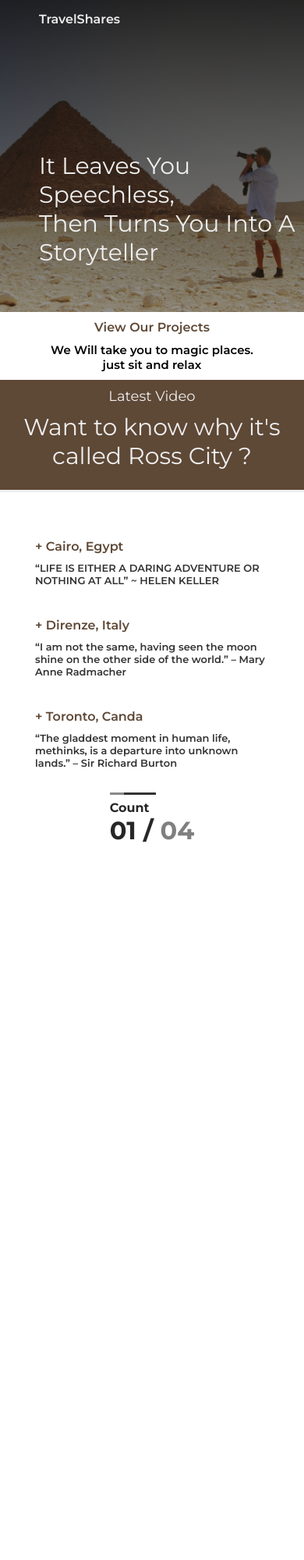
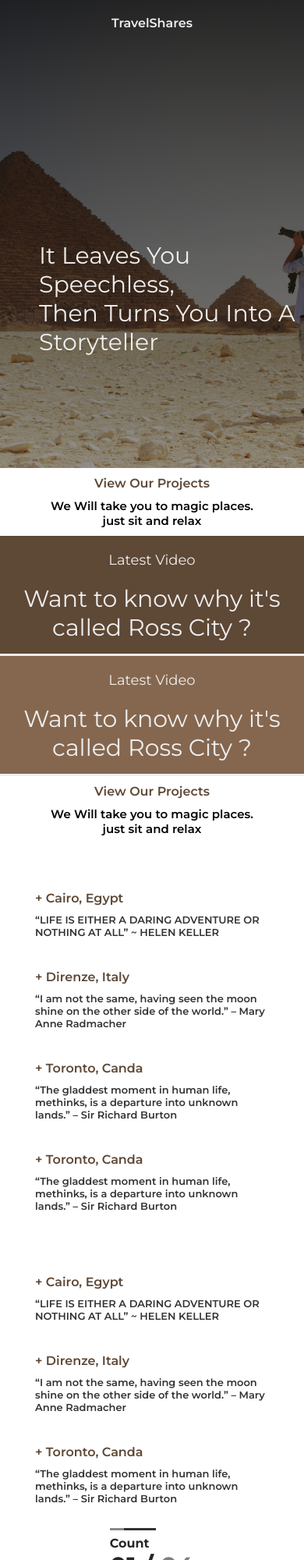
Before and after one commit to HassanMostafaa/TravelShare, a plain HTML site: page index.html in a window 390 px wide. Shown: the top 2000 px of the page at 78% size. Before the commit the page ends 1104 px from the top, so only its background shows below. Drawn offline with Linux system fonts and the light colour scheme.

Commit message:
for1080 screens

```diff
--- a/index.html
+++ b/index.html
@@ -1,13 +1,11 @@
 <!DOCTYPE html>
 <html lang="en">
-
   <head>
-    <meta charset="UTF-8">
-    <meta name="viewport" content="width=device-width, initial-scale=1.0">
+    <meta charset="UTF-8" />
+    <meta name="viewport" content="width=device-width, initial-scale=1.0" />
     <title>TravelShare</title>
-    <link rel="stylesheet" href="css/stylemin.css">
-    <link rel="icon" href="logo1.jpg">
-
+    <link rel="stylesheet" href="css/stylemin.css" />
+    <link rel="icon" href="logo1.jpg" />
   </head>
 
   <body>
@@ -34,7 +32,7 @@
       </nav>
 
       <div class="hero">
-            It Leaves You Speechless,<br>
+        It Leaves You Speechless,<br />
         Then Turns You Into A Storyteller
       </div>
     </div>
@@ -43,10 +41,13 @@
       <div class="left-card card">
         <div class="text">
           <p class="title">View Our Projects</p>
-                <p>We Will take you to magic places. <br> just sit and relax</p>
+          <p>
+            We Will take you to magic places. <br />
+            just sit and relax
+          </p>
         </div>
       </div>
-        <div class="right-card ">
+      <div class="right-card">
         <div class="small-img">
           <div class="play-btn">
             <i class="far fa-arrow-alt-circle-right"></i>
@@ -56,28 +57,94 @@
         <div>
           <div class="text">
             <p class="title">Latest Video</p>
-                    <P class="main-txt">Want to know why it's called Ross City ? </P>
+            <p class="main-txt">Want to know why it's called Ross City ?</p>
           </div>
         </div>
       </div>
     </div>
 
+    <div class="two-cards-section">
+      <div class="right-card number2">
+        <div class="small-img">
+          <div class="play-btn">
+            <i class="far fa-arrow-alt-circle-right"></i>
+          </div>
+          <!-- <img src="img/smallcard.jpeg" width="250px" height="160px" alt=""> -->
+        </div>
+        <div>
+          <div class="text">
+            <p class="title">Latest Video</p>
+            <p class="main-txt">Want to know why it's called Ross City ?</p>
+          </div>
+        </div>
+      </div>
+
+      <div class="left-card card">
+        <div class="text">
+          <p class="title">View Our Projects</p>
+          <p>
+            We Will take you to magic places. <br />
+            just sit and relax
+          </p>
+        </div>
+      </div>
+    </div>
+
     <div class="four-cards-section">
-        <div class="col-1 col ">
+      <div class="col-1 col">
         <p class="title">+ Cairo, Egypt</p>
-            <p class="main-text">“LIFE IS EITHER A DARING ADVENTURE OR NOTHING AT ALL” ~ HELEN KELLER</p>
+        <p class="main-text">
+          “LIFE IS EITHER A DARING ADVENTURE OR NOTHING AT ALL” ~ HELEN KELLER
+        </p>
       </div>
 
       <div class="col-2 col">
         <p class="title">+ Direnze, Italy</p>
-            <p class="main-text">“I am not the same, having seen the moon shine on the other side of the world.” – Mary
-                Anne Radmacher</p>
+        <p class="main-text">
+          “I am not the same, having seen the moon shine on the other side of
+          the world.” – Mary Anne Radmacher
+        </p>
       </div>
 
       <div class="col-3 col">
         <p class="title">+ Toronto, Canda</p>
-            <p class="main-text">“The gladdest moment in human life, methinks, is a departure into unknown lands.” – Sir
-                Richard Burton</p>
+        <p class="main-text">
+          “The gladdest moment in human life, methinks, is a departure into
+          unknown lands.” – Sir Richard Burton
+        </p>
+      </div>
+
+      <div class="col-3 col">
+        <p class="title">+ Toronto, Canda</p>
+        <p class="main-text">
+          “The gladdest moment in human life, methinks, is a departure into
+          unknown lands.” – Sir Richard Burton
+        </p>
+      </div>
+    </div>
+
+    <div class="four-cards-section">
+      <div class="col-1 col">
+        <p class="title">+ Cairo, Egypt</p>
+        <p class="main-text">
+          “LIFE IS EITHER A DARING ADVENTURE OR NOTHING AT ALL” ~ HELEN KELLER
+        </p>
+      </div>
+
+      <div class="col-2 col">
+        <p class="title">+ Direnze, Italy</p>
+        <p class="main-text">
+          “I am not the same, having seen the moon shine on the other side of
+          the world.” – Mary Anne Radmacher
+        </p>
+      </div>
+
+      <div class="col-3 col">
+        <p class="title">+ Toronto, Canda</p>
+        <p class="main-text">
+          “The gladdest moment in human life, methinks, is a departure into
+          unknown lands.” – Sir Richard Burton
+        </p>
       </div>
 
       <div class="col-4 col">
@@ -86,5 +153,4 @@
       </div>
     </div>
   </body>
-
 </html>
--- a/scss/style.scss
+++ b/scss/style.scss
@@ -15,7 +15,7 @@
     background-repeat: no-repeat;
     background-size: cover;
     background-position: center;
-    height: 400px;
+    height: 600px;
     position: relative;
 
     .media {
@@ -70,7 +70,7 @@
     }
 
     .hero {
-        margin-top: 150px;
+        margin-top: 250px;
         color: #eee;
         margin-left: 50px;
         font-size: 30px;
@@ -106,7 +106,7 @@
         justify-content: space-between;
         align-items: center;
         background-color: rgb(94, 72, 54);
-        width: 700px;
+        width: 50%;
 
         position: relative;
 
@@ -152,18 +152,24 @@
 
         .main-txt {
             font-size: 30px;
-            padding-bottom: 15px;
+            padding-bottom: 5px;
         }
 
         .title {
-            margin-top: 10px;
+            width: 25%;
+            margin-top: 5px;
             font-size: 18px;
             margin-bottom: 10px;
+            border-bottom: 1px solid #eee;
         }
 
         img {
             margin: 0 20px 0 0;
         }
+    }
+
+    .number2 {
+        background-color: rgb(133, 103, 79);
     }
 
     .left-card {
@@ -243,6 +249,23 @@
         display: none;
     }
 
+    .two-cards-section .right-card {
+        text-align: center;
+        width: 100%;
+    }
+
+    .two-cards-section .right-card .text .title {
+        text-align: center;
+        width: 100%;
+        border-bottom: none;
+        margin: 20px 0;
+    }
+
+    .text {
+        margin: 0;
+    }
+
+
 
 }
 
@@ -257,9 +280,9 @@
         margin: 10px;
     }
 
-    nav .logo {
-        font-size: 16px;
-        margin: 10px;
+    .bg-img nav .logo {
+        margin: 20px auto;
+
     }
 
     .col {
@@ -267,13 +290,6 @@
     }
 
 
-    .right-card {
-        text-align: center;
-    }
-
-    .text {
-        margin: 0;
-    }
 
     .two-cards-section .left-card {
         text-align: center;
```
Also changed, not shown: css/stylemin.css, 1 other file. Lines whose indentation alone changed are shown as unchanged.
